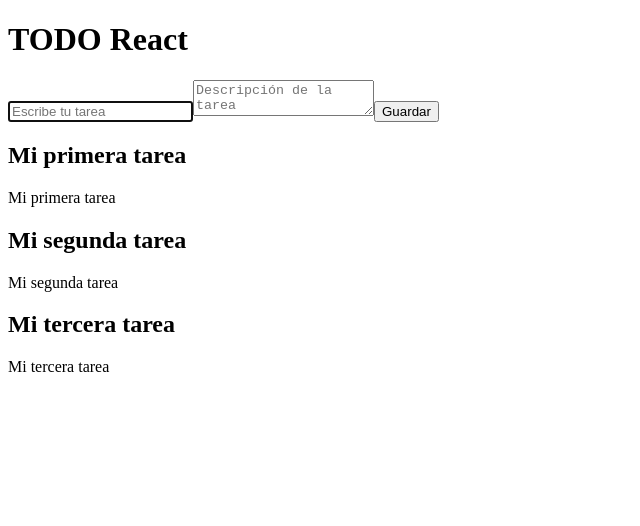
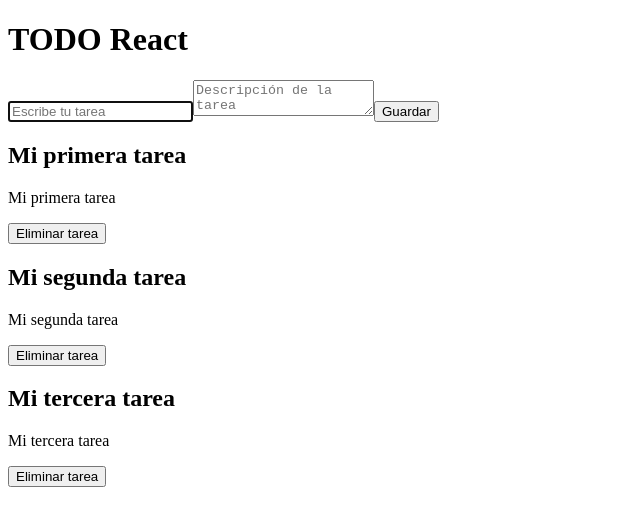
Before and after one commit to CarmeloRicarte/todo-react, a React (Vite) app in the folder todo-react/: page / in a window 1280 px wide. Shown: the top 526 px of the page, without its empty margins (0-640 px from the left). Built offline with nearby package versions, Linux system fonts and the light colour scheme.

Commit message:
feat: delete task

```diff
--- a/todo-react/src/App.tsx
+++ b/todo-react/src/App.tsx
@@ -10,6 +10,10 @@
   // cuando estan los datos cargados, los seteamos al state al iniciar
   useEffect(() => setTasks(data), []);
 
+  /**
+   * We're taking in a task object, and then we're adding that task object to the tasks array
+   * @param {Task} task - Task - this is the type of the parameter that we're passing in.
+   */
   function createTask(task: Task): void {
     setTasks([
       ...tasks,
@@ -20,11 +24,21 @@
       },
     ]);
   }
+
+  /**
+   * If the taskId is not undefined, then filter the tasks array and return all tasks that do not have
+   * an id that matches the taskId.
+   * @param {number | undefined} taskId - number | undefined
+   */
+  function deleteTask(taskId: number | undefined): void {
+    setTasks(tasks.filter((t: Task) => t.id !== taskId));
+  }
+
   return (
     <>
       <h1>TODO React</h1>
       <TaskForm createTask={createTask} />
-      <TaskList tasks={tasks} />
+      <TaskList tasks={tasks} deleteTask={deleteTask} />
     </>
   );
 }
--- a/todo-react/src/components/TaskCard.tsx
+++ b/todo-react/src/components/TaskCard.tsx
@@ -2,13 +2,15 @@
 
 interface TaskCardProps {
   task: Task;
+  deleteTask: (taskId: number | undefined) => void;
 }
 
-function TaskCard({ task }: TaskCardProps) {
+function TaskCard({ task, deleteTask }: TaskCardProps) {
   return (
     <div>
       <h2>{task.title}</h2>
       <p>{task.description}</p>
+      <button onClick={() => deleteTask(task.id)}>Eliminar tarea</button>
     </div>
   );
 }
--- a/todo-react/src/components/TaskList.tsx
+++ b/todo-react/src/components/TaskList.tsx
@@ -3,16 +3,17 @@
 
 interface TaskListProps {
   tasks: Task[];
+  deleteTask: (taskId: number | undefined) => void;
 }
 
-function TaskList({ tasks }: TaskListProps) {
+function TaskList({ tasks, deleteTask }: TaskListProps) {
   if (tasks && tasks.length === 0) {
     return <h1>No hay tareas aún</h1>;
   }
   return (
     <div>
       {tasks.map((task: Task) => (
-        <TaskCard key={task.id} task={task} />
+        <TaskCard key={task.id} task={task} deleteTask={deleteTask} />
       ))}
     </div>
   );
```
Also changed, not shown: todo-react/src/components/TaskForm.tsx (+7 -0 lines).
